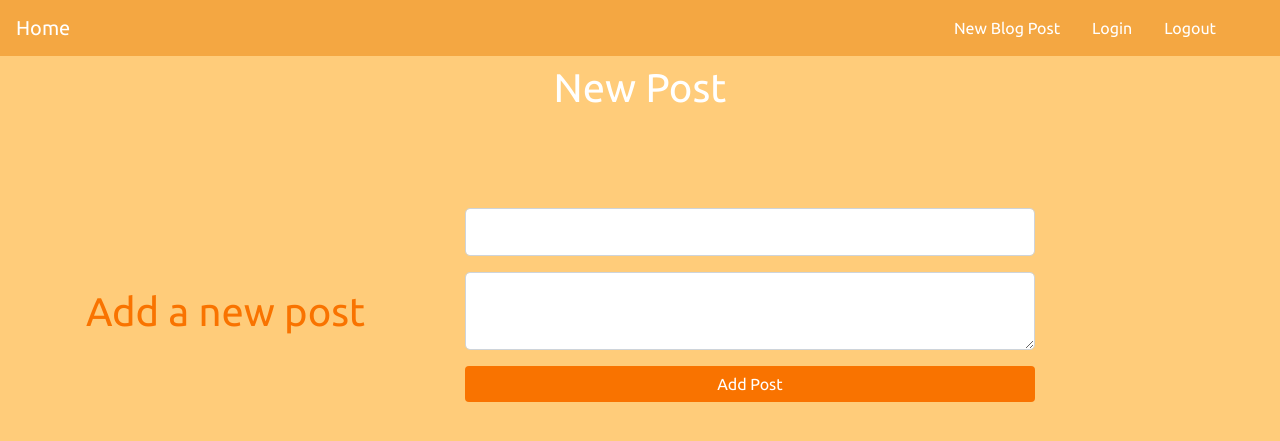
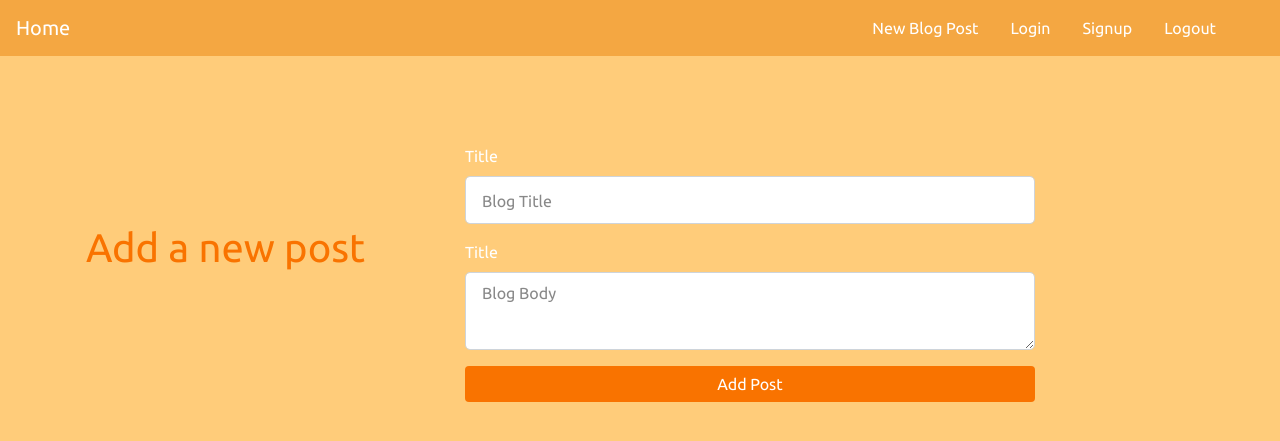
Before and after one commit to j-mccool/blogz, a Flask app: page /newpost in a window 1280 px wide. Shown: the top 441 px of the page. Run offline with Flask 2, Linux system fonts and the light colour scheme; the visitor is signed in with stand-in values (Sample User, id 1); data comes from the database, SQL or seed files in the repository; some libraries are stand-ins or nearby versions.

Commit message:
updated some html elements; still need to figure out how to get messages to display correctly

```diff
--- a/main.py
+++ b/main.py
@@ -114,7 +114,7 @@
                 db.session.commit()
                 session['username'] = username
                 flash('New User Created - Logged In!', 'success')
-                return redirect('/blog')
+                return redirect('/newpost')
             else:
                 flash('Oops! Looks like we already have a user by that name.', 'error')
                 return render_template('signup.html', username=username)
--- a/static/styles/mainpage.css
+++ b/static/styles/style.css
@@ -78,9 +78,18 @@
     display: inline-block;
     width: 20%;
     text-align: right;
-
 }
-
+.status {
+    margin: 1em;
+    float: right;
+    color: rgb(13, 35, 228);
+    position: absolute;
+}
+.messages {
+    margin-top: 2em;
+    float: left;
+    position: absolute;
+}
 
 .individual_post{
     margin: 6em 0;
--- a/templates/base.html
+++ b/templates/base.html
@@ -3,7 +3,7 @@
 
 <head>
     <title>Build-A-Blog</title>
-    <link rel="stylesheet" type="text/css" href="{{ url_for('static',filename='styles/mainpage.css') }}" />
+    <link rel="stylesheet" type="text/css" href="{{ url_for('static',filename='styles/style.css') }}" />
     <link rel="stylesheet" href="https://maxcdn.bootstrapcdn.com/bootstrap/4.0.0/css/bootstrap.min.css" integrity="sha384-Gn5384xqQ1aoWXA+058RXPxPg6fy4IWvTNh0E263XmFcJlSAwiGgFAW/dAiS6JXm"
         crossorigin="anonymous" />
 
@@ -25,21 +25,22 @@
             <li class="nav-item">
                 <a class="nav-link" href="/login">Login</a>
             </li>
-            {% if session: %}
+            <li class="nav-item">
+                <a class="nav-link" href="/signup">Signup</a>
+            </li>
             <li class="nav-item">
                 <a class="nav-link" href="/logout">Logout</a>
             </li>
-             {% endif %}
         </ul>
     </div>
 </nav>
 
 <div class="container">
-    <div class = "blog">
-     {% with messages = get_flashed_messages(with_categories=true) %}
+    <div class = "messages">
+    {% with messages = get_flashed_messages(with_categories=true) %}
         {% if messages %}
         <ul>
-            {% for category, message in messages %}
+            {% for message, category in messages %}
             <li class="{{cagetory}}">{{ message }}</li>
             {% endfor %}
         </ul>
@@ -47,8 +48,15 @@
     {% endwith %}
     </div>
 </div>
+<div class='status'>
+    {% if session %}
+        Status - Logged In
+    {% else %}
+        Status -Not Logged In
+    {% endif %}
+</div>
+<body class="main">
 
-<body class="main">
     {% block content %}
 
     {% endblock %}
--- a/templates/newpost.html
+++ b/templates/newpost.html
@@ -11,13 +11,15 @@
                     </div>
                     <div class="col-lg-8 col-md-8 col-sm-12 right">
                         <div class="form-group">
-                            <input type="text" class="form-control form-control-lg" placeholder="{{blog_title}}" name="title" >
+                            <label>Title</label>
+                            <input type="text" class="form-control form-control-lg" placeholder="Blog Title" value="{{blog_title}}" name="title" >
                             {% if t_error %}
                             <span class="error">{{t_error}}</span>
                             {% endif %}
                         </div>
                         <div class="form-group">
-                            <textarea class="form-control form-control-lg" placeholder="{{blog_body}}" name="body"></textarea>
+                            <label>Title</label>
+                            <textarea class="form-control form-control-lg" placeholder="Blog Body" value="{{blog_body}}" name="body"></textarea>
                             {% if b_error %}
                             <span class="error">{{b_error}}</span>
                             {% endif %}
```
